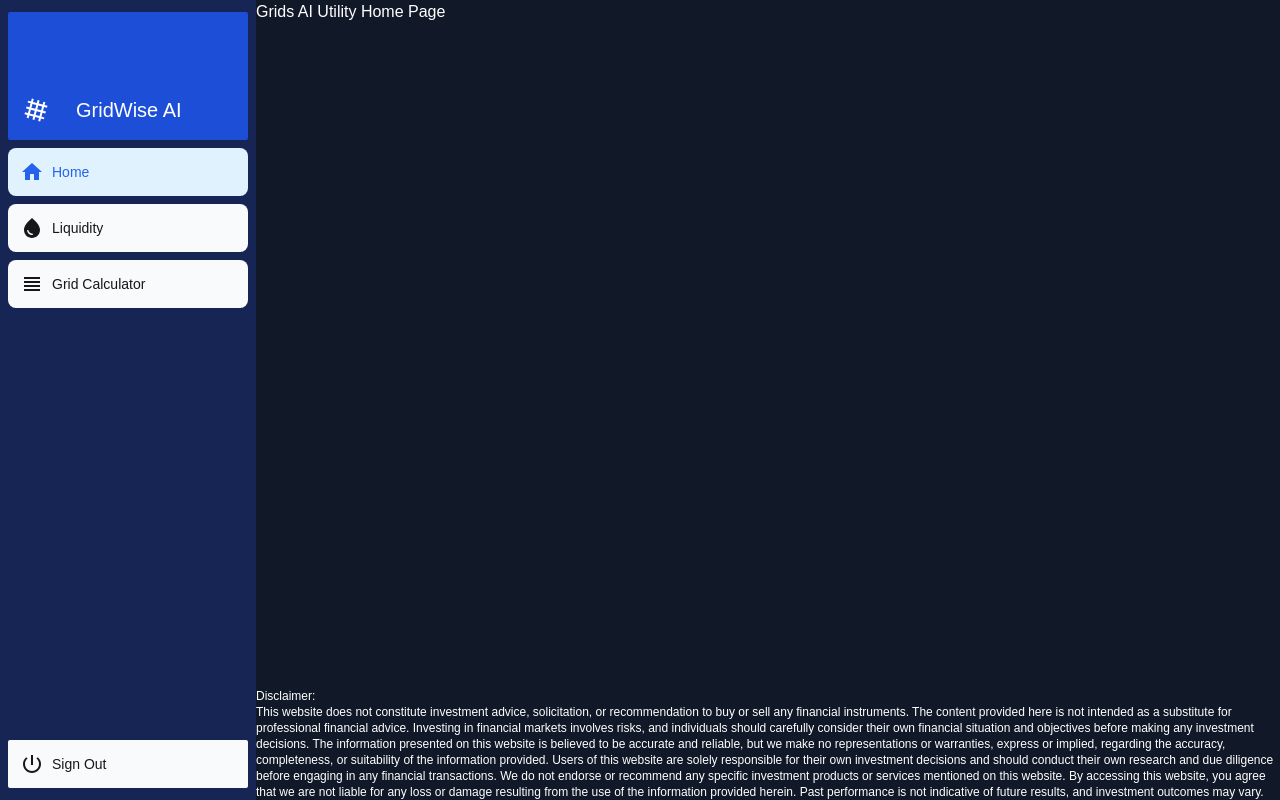
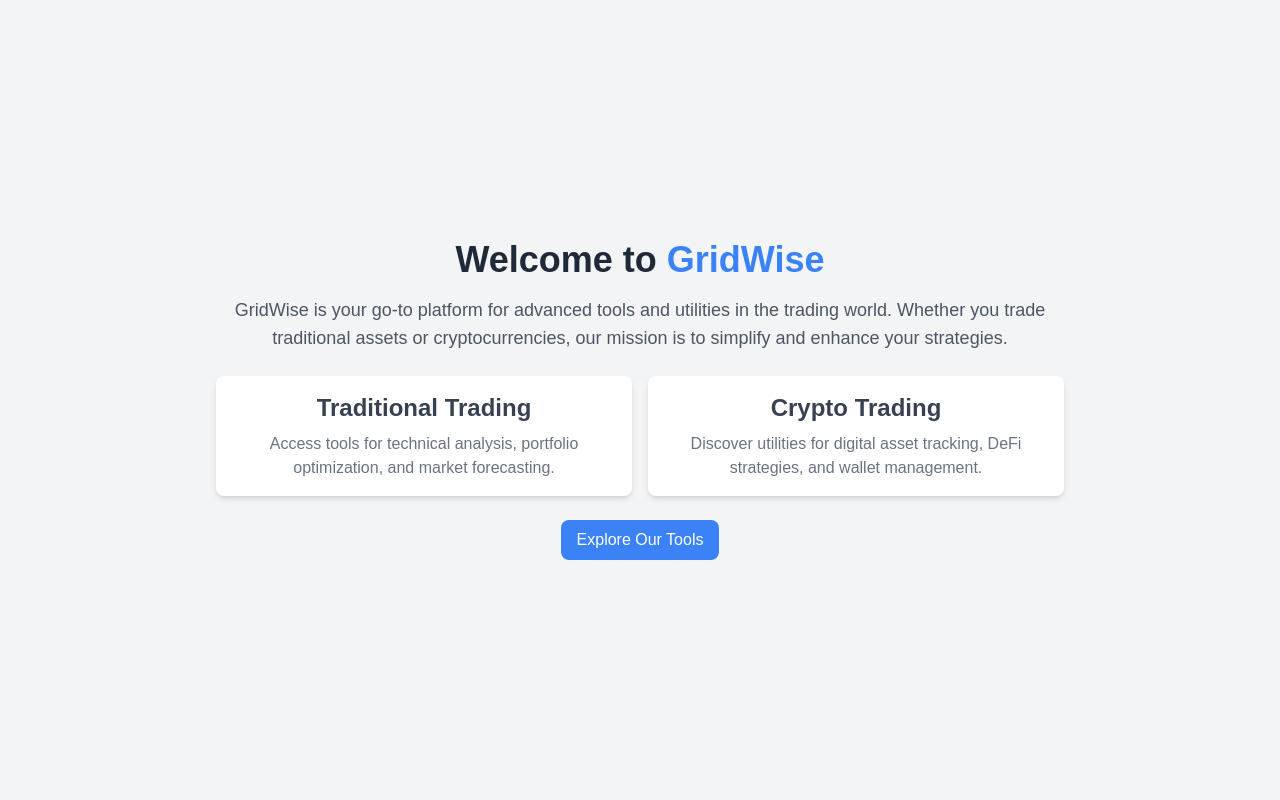
Before and after one commit to massimilianopetra/gridwise, a Next.js app: page / in a window 1280 px wide. Built offline with nearby package versions, Linux system fonts and the light colour scheme.

Commit message:
New look

```diff
--- /dev/null
+++ b/app/(auth)/home/page.tsx
@@ -0,0 +1,13 @@
+import LiquidityCard from '@/app/ui/liquidity-card';
+
+export default function Home() {
+  return (
+    <div style={{ height: 250, width: '100%' }}>
+      <main>
+        <h1 className='text-white'>
+          GridWise HomePage
+        </h1>
+      </main>
+    </div>
+  );
+}
--- /dev/null
+++ b/app/(auth)/layout.tsx
@@ -0,0 +1,38 @@
+import type { Metadata } from "next";
+import SideNav from '@/app/ui/sidenav';
+import Footer from '@/app/ui/footer'
+
+
+export const metadata: Metadata = {
+  title: "Create Next App",
+  description: "Generated by create next app",
+};
+
+export default function RootLayout({
+  children,
+}: Readonly<{
+  children: React.ReactNode;
+}>) {
+
+  return (
+
+    <div className="flex h-screen flex-col lg:flex-row bg-gray-100">
+      {/* SideNav */}
+      <div className="w-full flex-none lg:w-64">
+        <SideNav />
+      </div>
+
+      {/* Main Content Area */}
+      <div className="flex flex-col flex-grow lg:overflow-hidden">
+        {/* Scrolling Content */}
+        <div className="flex-grow overflow-y-auto">
+          {children}
+        </div>
+        {/* Footer */}
+        <Footer />
+      </div>
+    </div>
+
+  );
+
+}
--- a/app/layout.tsx
+++ b/app/layout.tsx
@@ -18,22 +18,7 @@ export default function RootLayout({
   return (
     <html lang="en">
       <body>
-          <div className="flex h-screen flex-col lg:flex-row bg-gray-900">
-            {/* SideNav */}
-            <div className="w-full flex-none lg:w-64">
-              <SideNav />
-            </div>
-
-            {/* Main Content Area */}
-            <div className="flex flex-col flex-grow lg:overflow-hidden">
-              {/* Scrolling Content */}
-              <div className="flex-grow overflow-y-auto">
         {children}
-              </div>
-              {/* Footer */}
-              <Footer />
-            </div>
-          </div>
       </body>
     </html>
   );
--- a/app/page.tsx
+++ b/app/page.tsx
@@ -1,13 +1,42 @@
-import LiquidityCard from '@/app/ui/liquidity-card';
+import Head from 'next/head';
+import Link from 'next/link';
 
-export default function Home() {
+export default function HomePage() {
   return (
-    <div style={{ height: 250, width: '100%' }}>
-      <main>
-        <h1 className='text-white'>
-          Grids AI Utility Home Page
-        </h1>
+    <>
+      <Head>
+        <title>GridWise - Advanced Tools for Trading</title>
+        <meta name="description" content="GridWise offers advanced utilities for trading traditional assets and cryptocurrencies. Optimize your strategies with our powerful tools." />
+      </Head>
+      <main className="bg-gray-100 min-h-screen flex flex-col items-center justify-center">
+        <section className="max-w-4xl text-center p-6">
+          <h1 className="text-4xl font-bold text-gray-800 mb-4">
+            Welcome to <span className="text-blue-500">GridWise</span>
+          </h1>
+          <p className="text-lg text-gray-600 mb-6">
+            GridWise is your go-to platform for advanced tools and utilities in the trading world. Whether you trade traditional assets or cryptocurrencies, our mission is to simplify and enhance your strategies.
+          </p>
+          <div className="grid grid-cols-1 md:grid-cols-2 gap-4">
+            <div className="p-4 bg-white rounded-lg shadow-md hover:shadow-lg transition-shadow">
+              <h2 className="text-2xl font-semibold text-gray-700 mb-2">Traditional Trading</h2>
+              <p className="text-gray-500">
+                Access tools for technical analysis, portfolio optimization, and market forecasting.
+              </p>
+            </div>
+            <div className="p-4 bg-white rounded-lg shadow-md hover:shadow-lg transition-shadow">
+              <h2 className="text-2xl font-semibold text-gray-700 mb-2">Crypto Trading</h2>
+              <p className="text-gray-500">
+                Discover utilities for digital asset tracking, DeFi strategies, and wallet management.
+              </p>
+            </div>
+          </div>
+          <Link href="/home">
+            <p className="mt-6 inline-block bg-blue-500 text-white py-2 px-4 rounded-lg hover:bg-blue-600 transition">
+              Explore Our Tools
+            </p>
+          </Link>
+        </section>
       </main>
-    </div>
+    </>
   );
-}
+};
--- a/app/ui/acme-logo.tsx
+++ b/app/ui/acme-logo.tsx
@@ -8,7 +8,7 @@ export default function AcmeLogo() {
     <div>
       <div className={`flex flex-row items-center leading-none text-white space-x-7`}>
         <Grid4x4Icon className="h-10 w-10 rotate-[15deg]" />
-        <p className="text-xl space-x-11">GridWise AI</p>
+        <p className="text-xl space-x-11">GridWise </p>
       </div>
     </div>
   );
--- a/app/ui/footer.tsx
+++ b/app/ui/footer.tsx
@@ -5,8 +5,8 @@ export default function Footer() {
 
 
 
-        <div className="text-xs text-white">
-            <p>
+        <div className="text-xs text-balck space-x-5">
+            <p className=''>
                 Disclaimer:
             </p>
             <p>
--- a/app/ui/grid-card.tsx
+++ b/app/ui/grid-card.tsx
@@ -229,13 +229,13 @@ export default function GridCard() {
 
         return (
           <div>
-            <Card className="bg-blue-200 rounded-xl" sx={{ maxWidth: 1200, margin: 'auto', padding: 2 }}>
+            <Card className="bg-gray-300 rounded-xl" sx={{ maxWidth: 1200, margin: 'auto', padding: 2 }}>
               <div className='flex flex-col text-center'>
                 <Typography className="text-blue-900" variant="h5" gutterBottom>
                   Resulting Grids
                 </Typography>
                 <div className='flex flex-row'>
-                  <Box className="bg-blue-100" sx={{ height: 400, width: "100%" }}>
+                  <Box sx={{ height: 400, width: "100%" }}>
                     <DataGrid
                       rows={rows}
                       columns={columns}
@@ -253,7 +253,7 @@ export default function GridCard() {
               </div>
             </Card>
             <br></br>
-            <Card className="bg-blue-200 rounded-xl" sx={{ maxWidth: 1200, margin: 'auto', padding: 2 }}>
+            <Card className="bg-gray-300 rounded-xl" sx={{ maxWidth: 1200, margin: 'auto', padding: 2 }}>
               <div className='flex flex-col text-center'>
                 <Typography className="text-blue-900" variant="h5" gutterBottom>
                   Summary
@@ -283,7 +283,7 @@ export default function GridCard() {
 
   return (
     <div className='space-y-6'>
-      <Card className="bg-blue-100 rounded-xl" sx={{ maxWidth: 400, margin: 'auto', padding: 2 }}>
+      <Card className="bg-gray-300 rounded-xl" sx={{ maxWidth: 400, margin: 'auto', padding: 2 }}>
         <CardContent>
           <Typography className="text-blue-900" variant="h5" gutterBottom>
             Grid Calculator
--- a/app/ui/nav-links.tsx
+++ b/app/ui/nav-links.tsx
@@ -18,9 +18,9 @@ export default function NavLinks() {
     var links = undefined;
 
 
-    links = [{ name: 'Home', href: '/', icon: HomeIcon },
-             { name: 'Liquidity', href: '/liquidity', icon: WaterDropIcon},
-             { name: 'Grid Calculator', href: '/gridcalculator', icon: ViewHeadlineIcon},];
+    links = [{ name: 'Home', href: '/home', icon: HomeIcon },
+             { name: 'Liquidity', href: '/home/liquidity', icon: WaterDropIcon},
+             { name: 'Grid Calculator', href: '/home/gridcalculator', icon: ViewHeadlineIcon},];
 
     return (
         <>
--- a/app/ui/sidenav.tsx
+++ b/app/ui/sidenav.tsx
@@ -9,7 +9,7 @@ async function signOut() {
 
 export default function SideNav() {
   return (
-    <div className="flex h-full flex-col px-3 py-3 lg:px-2 sm:px-2 bg-blue-950">
+    <div className="flex h-full flex-col px-3 py-3 lg:px-2 sm:px-2 bg-gray-300">
       <Link
         className="mb-2 flex h-16 items-end justify-start rounded-sm bg-blue-700 p-4 lg:h-32"
         href="/"
```
Also changed, not shown: app/(auth)/home/gridcalculator/page.tsx (renamed from app/gridcalculator/page.tsx), app/(auth)/home/liquidity/page.tsx (renamed from app/liquidity/page.tsx). Lines whose indentation alone changed are shown as unchanged.
